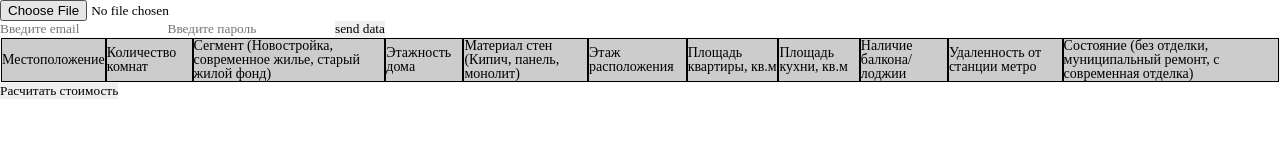
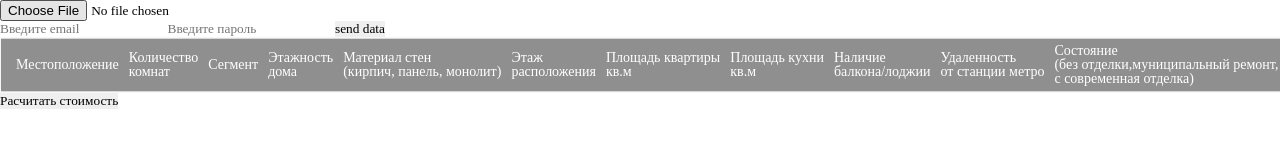
Before and after one commit to exzvor/webaliance-hackathon-moscow, a plain HTML site: page frontend/index.html in a window 1280 px wide. Drawn offline with Linux system fonts and the light colour scheme; a script that the page names is missing.

Commit message:
add control user modification and style

```diff
--- a/frontend/index.html
+++ b/frontend/index.html
@@ -27,19 +27,22 @@
                 <table class="table">
                     <thead>
                         <tr>
+                            <td class ="checkbox"></td>
                             <td>Местоположение</td>
-                            <td>Количество комнат</td>
-                            <td>Сегмент (Новостройка, современное жилье, старый жилой фонд)</td>
-                            <td>Этажность дома</td>
-                            <td>Материал стен (Кипич, панель, монолит)</td>
-                            <td>Этаж расположения</td>
-                            <td>Площадь квартиры, кв.м</td>
-                            <td>Площадь кухни, кв.м</td>
-                            <td>Наличие балкона/лоджии</td>
-                            <td>Удаленность от станции метро</td>
-                            <td>Состояние (без отделки, муниципальный ремонт, с современная отделка)</td>
+                            <td>Количество<br>комнат</td>
+                            <td>Сегмент</td>
+                            <td>Этажность<br>дома</td>
+                            <td>Материал стен<br>(<span class="params">кирпич, панель, монолит</span>)</td>
+                            <td>Этаж<br>расположения</td>
+                            <td>Площадь квартиры<br>кв.м</td>
+                            <td>Площадь кухни<br>кв.м</td>
+                            <td>Наличие<br>балкона/лоджии</td>
+                            <td>Удаленность<br>от станции метро</td>
+                            <td>Состояние<br>(<span class="params">без отделки,муниципальный ремонт,<br>с современная отделка</span>)</td>
                         </tr>
                     </thead>
+                    <tbody class="tbody">
+                    </tbody>
                 </table>
                 <button class="btn_send">Расчитать стоимость</button>
                 <div id="map" style="width: 600px; height: 400px"></div>
--- a/frontend/script.js
+++ b/frontend/script.js
@@ -3,6 +3,7 @@
 const form = document.getElementById('form');
 const url = "https://hack-auth.herokuapp.com/api/user/login";
 const arrayOfCells = [];
+const arrayOfRows = [];
 
 class Table {
     constructor(location = "-", rooms = "-", age = "-", floors = "-", material = "-", currentFloor = "-", squareFlat = "-", squareKitchen = "-", balcony = "-", subway = "-", condition = "-", counter = 0) {
@@ -20,8 +21,8 @@ class Table {
         this.counter = counter;
     }
     makeRow() {
-        const row = `<tr id='${this.counter++}'><td class="location"><input type='text' value='${this.location}'></td><td class="rooms"><input type='text' value='${this.rooms}'></td><td class="age"><input type='text' value='${this.age}'></td><td class="floors"><input type='text' value='${this.floors}'></td><td class="material"><input type='text' value='${this.material}'></td><td class="currentFloor"><input type='text' value='${this.currentFloor}'></td><td class="squareFlat"><input type='text' value='${this.squareFlat}'></td><td class="squareKitchen"><input type='text' value='${this.squareKitchen}'></td><td class="balcony"><input type='text' value='${this.balcony}'></td><td class="subway"><input type='text' value='${this.subway}'></td><td class="condition"><input type='text' value='${this.condition}'></td></tr>`;
-        const table = document.querySelector('.table');
+        const row = `<tr id='${this.counter++}'><td><input type=checkbox></td><td class="location"><input type='text' value='${this.location}'></td><td class="rooms"><input type='text' value='${this.rooms}'></td><td class="age"><input type='text' value='${this.age}'></td><td class="floors"><input type='text' value='${this.floors}'></td><td class="material"><input type='text' value='${this.material}'></td><td class="currentFloor"><input type='text' value='${this.currentFloor}'></td><td class="squareFlat"><input type='text' value='${this.squareFlat}'></td><td class="squareKitchen"><input type='text' value='${this.squareKitchen}'></td><td class="balcony"><input type='text' value='${this.balcony}'></td><td class="subway"><input type='text' value='${this.subway}'></td><td class="condition"><input type='text' value='${this.condition}'></td></tr>`;
+        const table = document.querySelector('.tbody');
         table.insertAdjacentHTML('beforeend', row);
     };
     createTable() {
@@ -29,6 +30,7 @@ class Table {
     };
 }
 
+//
 function fileReader(oEvent) {
     const oFile = oEvent.target.files[0];
     const reader = new FileReader();
@@ -51,9 +53,10 @@ function getRowsAndDisplay(result) {
     let firstIndex = 0;
     let arr = Array.from(Object.values(result));
     for (let i = 1; i < arr[firstIndex].length; i++) {
-        let table = new Table(arr[0][i][0], arr[0][i][1], arr[0][i][2], arr[0][i][3], arr[0][i][4], arr[0][i][5], arr[0][i][6], arr[0][i][7], arr[0][i][8], arr[0][i][9], arr[0][i][10], i);
+        let table = new Table(arr[0][i][0], arr[0][i][1], arr[0][i][2], arr[0][i][3], arr[0][i][4], arr[0][i][5], arr[0][i][6], arr[0][i][7], arr[0][i][8], arr[0][i][9], arr[0][i][10], i - 1);
         table.createTable();
-    }
+        arrayOfRows.push(table);
+    };
     listenUsersModification();
 }
 
@@ -74,9 +77,10 @@ function listenUsersModification() {
     arrayOfCells.push(...locat, ...rooms, ...age, ...floors, ...material, ...currentFloor, ...squareFlat, ...squareKitchen, ...balcony, ...subway, ...condition);
 
     arrayOfCells.forEach(cell => cell.addEventListener('change', (e) => {
-        console.log(e.target.value);
+        arrayOfRows[e.currentTarget.parentElement.id][e.currentTarget.className] = e.target.value;
     }));
 }
+
 
 function displayMap() {
     var myMap = new ymaps.Map('map', {
@@ -185,6 +189,7 @@ form.addEventListener('submit', (e) => {
         .catch(error => console.log('error', error));
 });
 
+// Download and read excel file
 document.querySelector('#input__file').addEventListener('change', function (e) {
     fileReader(e);
 });
```
Also changed, not shown: frontend/css/style.scss (+25 -14 lines), frontend/css/style.css.
